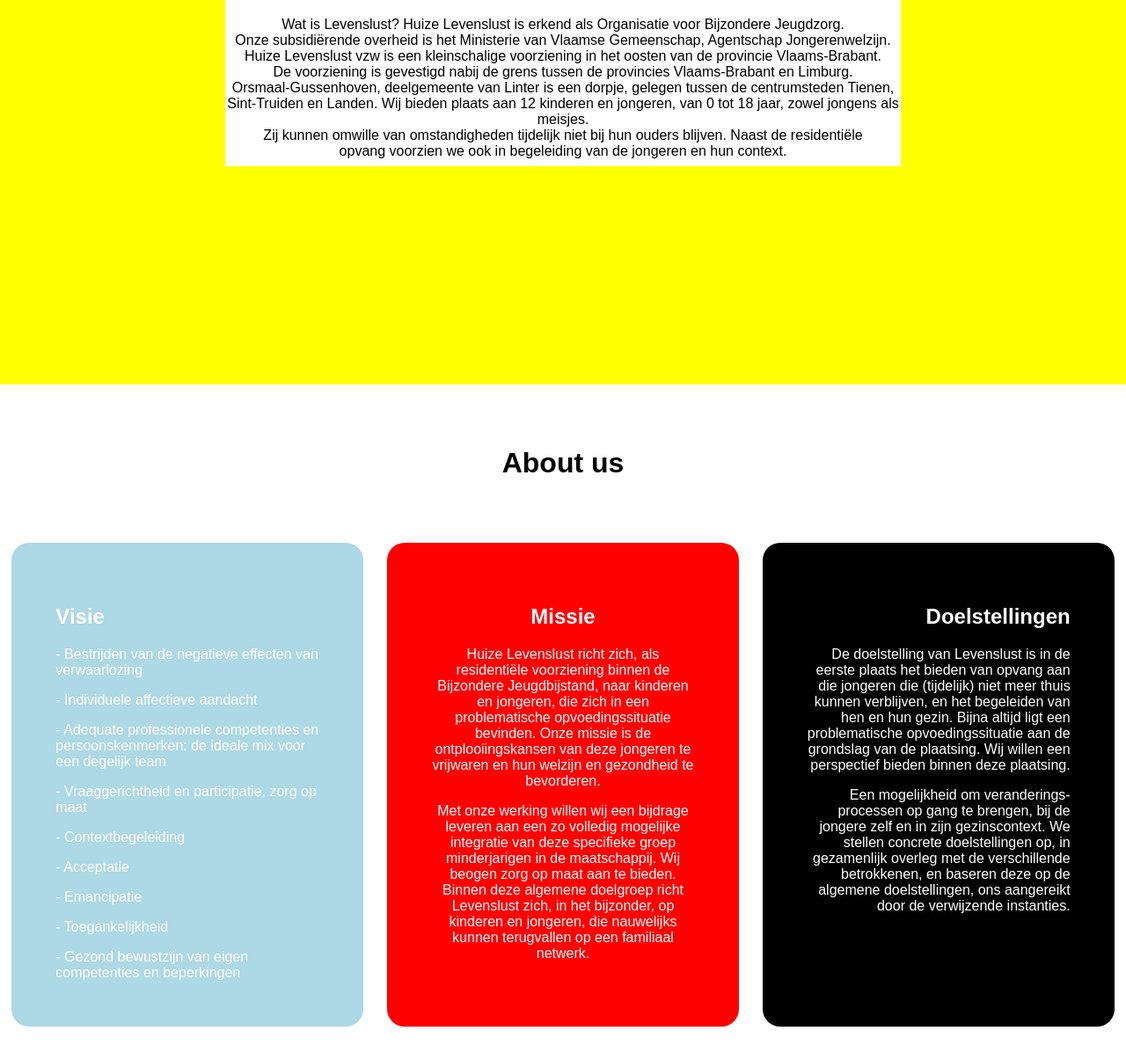
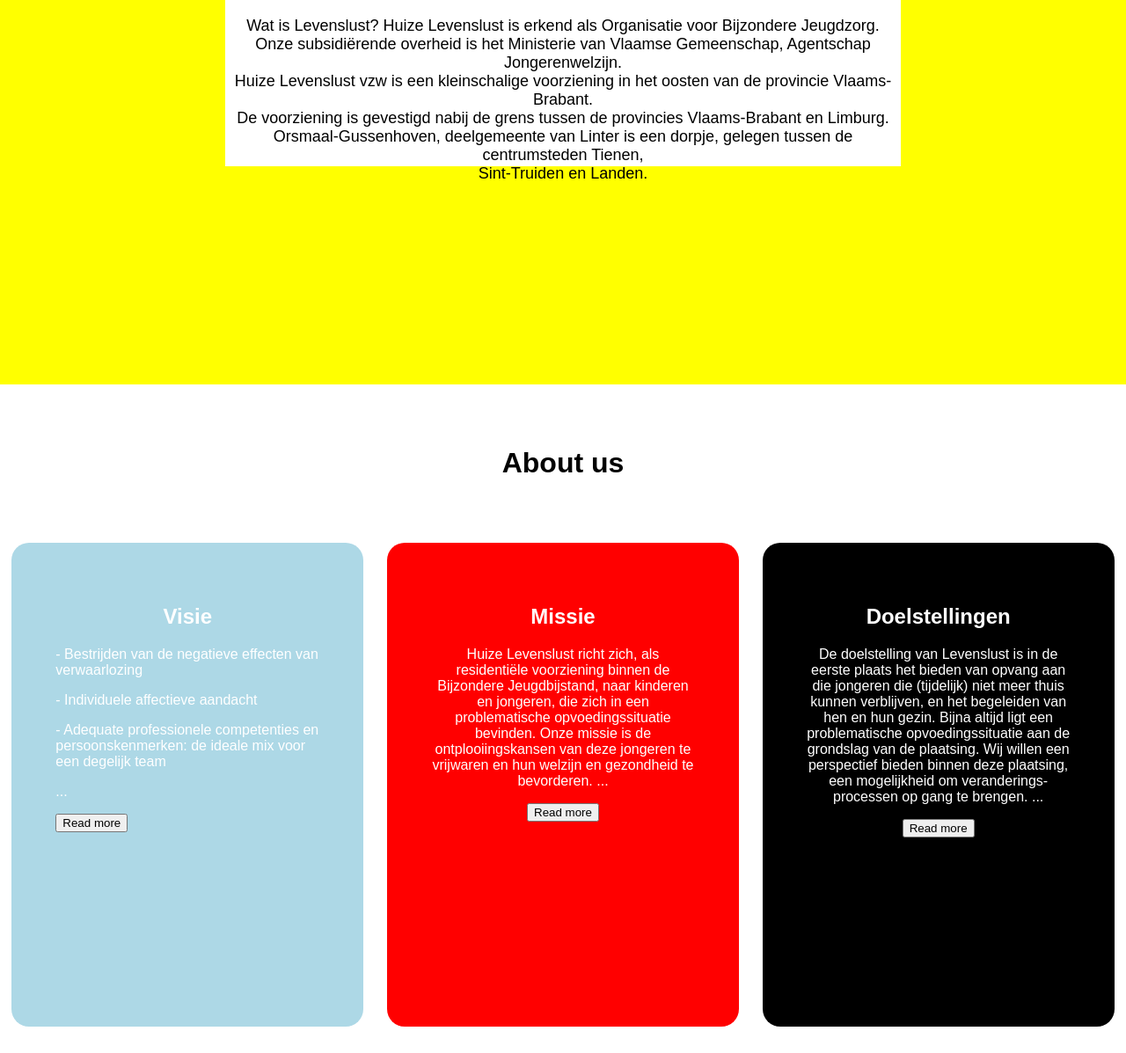
Before and after one commit to EHB-MCT/full-projects-i-tweede-zit-nawfalelchapo, a plain HTML site: page index.html in a window 1280 px wide. Shown: the part 363-1560 px from the top of the page at 88% size. Drawn offline with Linux system fonts and the light colour scheme.

Commit message:
read more

```diff
--- a/index.html
+++ b/index.html
@@ -52,12 +52,7 @@
                         De voorziening is gevestigd nabij de grens tussen de provincies Vlaams-Brabant en Limburg.<br>
                         Orsmaal-Gussenhoven, deelgemeente van Linter is een dorpje, gelegen tussen de centrumsteden
                         Tienen,<br>
-                        Sint-Truiden en Landen.
-
-                        Wij bieden plaats aan 12 kinderen en jongeren, van 0 tot 18 jaar, zowel jongens als meisjes.<br>
-                        Zij kunnen omwille van omstandigheden tijdelijk niet bij hun ouders blijven. Naast de
-                        residentiële<br>
-                        opvang voorzien we ook in begeleiding van de jongeren en hun context.<br></p>
+                        Sint-Truiden en Landen.</p>
                 </div>
             </div>
         </div>
@@ -67,41 +62,57 @@
             <div class="aboutus">
                 <div class="Visie">
                     <h2>Visie</h2>
+
+
+
                     <p>- Bestrijden van de negatieve effecten van verwaarlozing<br></p>
                     <p>- Individuele affectieve aandacht<br></p>
                     <p>- Adequate professionele competenties en persoonskenmerken: de ideale mix voor een degelijk
                         team<br></p>
+                    <span id="dots">...</span><span id="more">
                         <p>- Vraaggerichtheid en participatie, zorg op maat<br></p>
                         <p>- Contextbegeleiding<br></p>
                         <p>- Acceptatie<br></p>
                         <p>- Emancipatie<br></p>
                         <p>- Toegankelijkheid<br></p>
                         <p>- Gezond bewustzijn van eigen competenties en beperkingen<br></p>
+                    </span></p>
+
+                    <button onclick="myFunction()" id="myBtn">Read more</button>
                 </div>
                 <div class="Missie">
                     <h2>Missie</h2>
                     <p>Huize Levenslust richt zich, als residentiële voorziening binnen de Bijzondere Jeugdbijstand,
                         naar kinderen en jongeren, die zich in een problematische opvoedingssituatie bevinden.
                         Onze missie is de ontplooiingskansen van deze jongeren te vrijwaren en hun welzijn en gezondheid
-                        te bevorderen.</p>
-                    <p>Met onze werking willen wij een bijdrage leveren aan een zo volledig mogelijke
-                        integratie van deze specifieke groep minderjarigen in de maatschappij. Wij beogen zorg op maat
+                        te bevorderen.
+                        <span id="dots">...</span><span id="more">
+                            Met onze werking willen wij een bijdrage leveren aan een zo volledig mogelijke
+                            integratie van deze specifieke groep minderjarigen in de maatschappij. Wij beogen zorg op
+                            maat
                             aan te bieden. Binnen deze algemene doelgroep richt Levenslust zich, in het bijzonder, op
-                        kinderen en jongeren, die nauwelijks kunnen terugvallen op een familiaal netwerk.
-                    </p>
+                            kinderen en jongeren, die nauwelijks kunnen terugvallen op een familiaal netwerk.</span></p>
+
+                    <button onclick="myFunction()" id="myBtn">Read more</button>
                 </div>
 
                 <div class="Doelstellingen">
                     <h2>Doelstellingen</h2>
-
-                    <p> De doelstelling van Levenslust is in de eerste plaats het bieden van opvang aan die jongeren die
+                    <p>De doelstelling van Levenslust is in de eerste plaats het bieden van opvang aan die jongeren die
                         (tijdelijk) niet meer thuis kunnen verblijven, en het begeleiden van hen en hun gezin. Bijna
                         altijd ligt een problematische opvoedingssituatie aan de grondslag van de plaatsing. Wij willen
-                        een perspectief bieden binnen deze plaatsing. </p>
-                    <p>Een mogelijkheid om veranderings-processen op gang te brengen, bij de jongere zelf en in zijn
-                        gezinscontext. We
-                        stellen concrete doelstellingen op, in gezamenlijk overleg met de verschillende betrokkenen, en
-                        baseren deze op de algemene doelstellingen, ons aangereikt door de verwijzende instanties.</p>
+                        een perspectief bieden binnen deze plaatsing, een mogelijkheid om veranderings-processen op gang
+                        te brengen.
+                        <span id="dots">...</span><span id="more">
+                            Bij de jongere zelf en in zijn gezinscontext. We
+                            stellen concrete doelstellingen op, in gezamenlijk overleg met de verschillende betrokkenen,
+                            en baseren deze op de algemene doelstellingen, ons aangereikt door de verwijzende
+                            instanties.
+                            Onze adolescenten, met weinig perspectief op een terugkeer naar huis, bereiden wij voor om
+                            op
+                            termijn zelfstandig en alleen te kunnen wonen.</span></p>
+
+                    <button onclick="myFunction()" id="myBtn">Read more</button>
 
 
                 </div>
@@ -126,11 +137,34 @@
                 </div>
             </div>
             <div class="kaart">
+                <h2>Sint-Truidensesteenweg<br>190
+                    3350 Linter</h2>
                 <img src="images/Capture d’écran 2022-08-29 à 17.02.01.png" alt="#">
             </div>
         </div>
     </main>
     <footer>
+        <!----------------------------------------script---------------------------------->
+        <script>
+            function myFunction() {
+                var dots = document.getElementById("dots");
+                var moreText = document.getElementById("more");
+                var btnText = document.getElementById("myBtn");
+
+                if (dots.style.display === "none") {
+                    dots.style.display = "inline";
+                    btnText.innerHTML = "Read more";
+                    moreText.style.display = "none";
+                } else {
+                    dots.style.display = "none";
+                    btnText.innerHTML = "Read less";
+                    moreText.style.display = "inline";
+                }
+            }
+        </script>
+
+
+
         <p>© 2022/ADAHCHOUR NAWFAL/Huizenlevenslust:Organisatie voor Bijzondere Jeugdzorg </p>
     </footer>
 </body>
--- a/style.css
+++ b/style.css
@@ -61,8 +61,8 @@ h1 {
 }
 
 .topnav a:hover {
-    background-color: red;
     color: white;
+    background-color: lightblue;
 }
 
 .home {
@@ -84,7 +84,10 @@ h1 {
     height: 250px;
     width: 60%;
     margin: 0 auto;
+}
 
+.text p {
+    font-size: 18px;
 }
 
 #aboutus {
@@ -108,6 +111,10 @@ h1 {
     margin: 0 auto;
     text-align: left;
     border-radius: 20px;
+}
+
+.Visie h2 {
+    text-align: center;
 }
 
 .Visie:hover {
@@ -141,7 +148,7 @@ h1 {
     width: 300px;
     height: 450px;
     margin: 0 auto;
-    text-align: right;
+    text-align: center;
     border-radius: 20px;
 }
 
@@ -151,8 +158,9 @@ h1 {
     transform: scale(1.1);
 }
 
-
-
+#more {
+    display: none;
+}
 
 #contact {
     padding-top: 50px;
@@ -178,14 +186,23 @@ h1 {
 .contact div {
     display: inline-block;
     text-align: center;
-    margin: 100px auto;
+    margin-left: 45px;
+}
+
+.kaart {
+    display: flex;
+}
+
+.kaart h2 {
+    text-align: center;
+    margin: auto;
 }
 
 .kaart img {
     height: 200 px;
     width: 500px;
     object-fit: cover;
-    margin-left: 450px;
+    margin: auto;
     border-radius: 10px;
     border: 2px solid black;
 }
```
Lines whose indentation alone changed are shown as unchanged.
